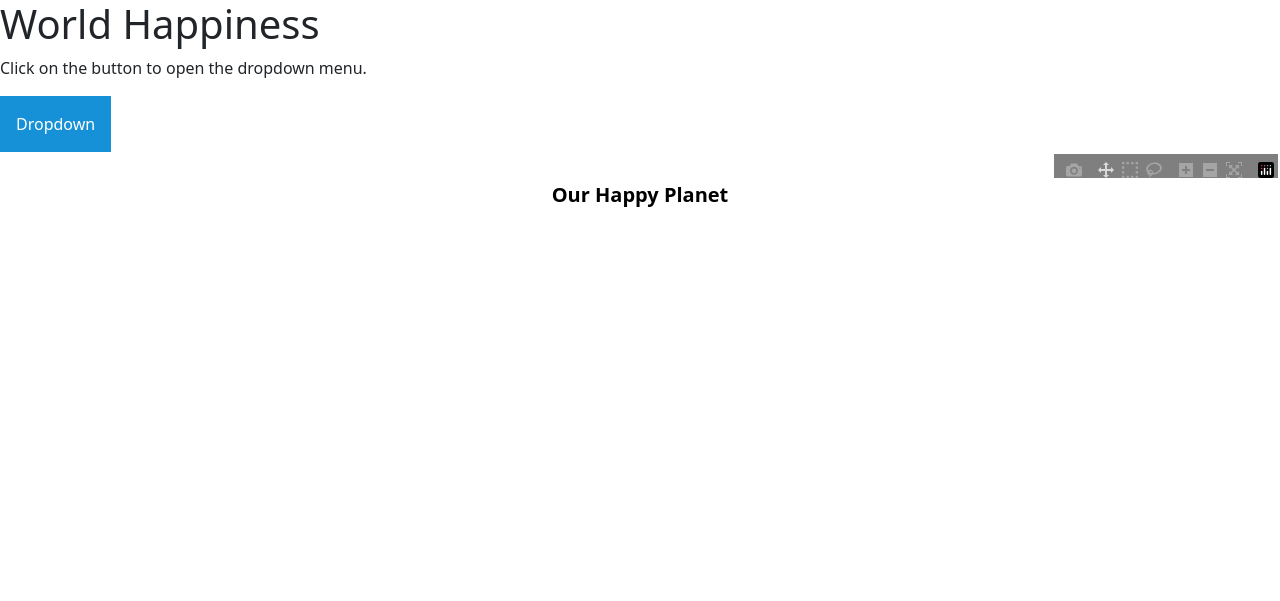
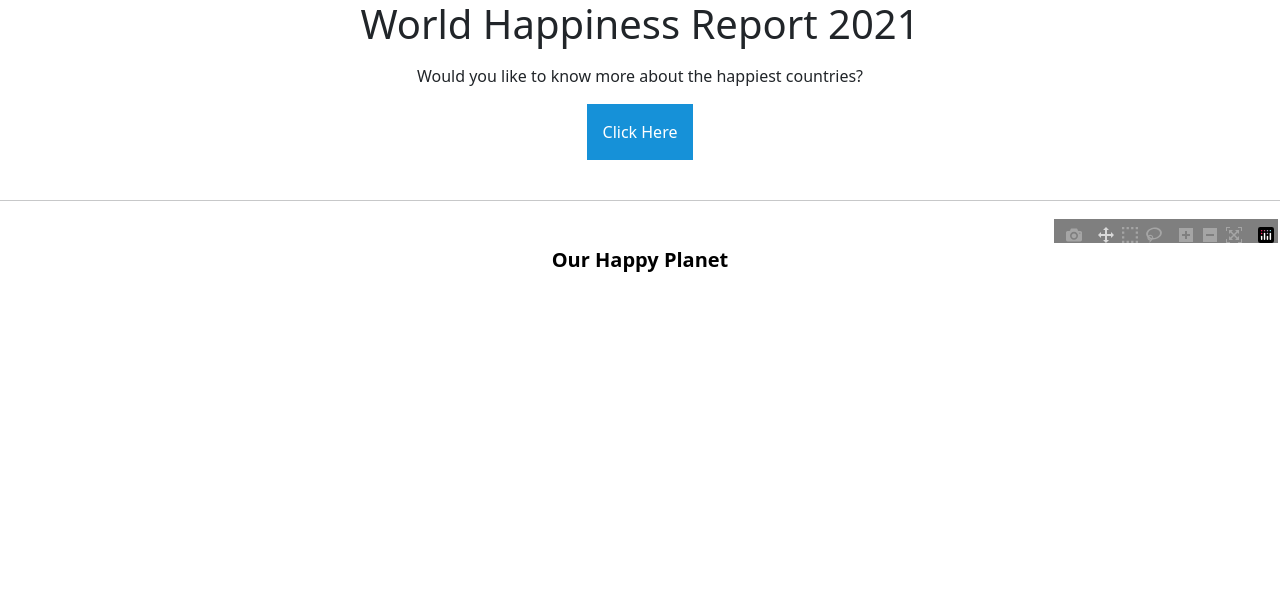
Before and after one commit to tajiabdullah/Project-3, a Flask app: page / in a window 1280 px wide. Shown: the top 601 px of the page. Run offline with Flask 2, Linux system fonts and the light colour scheme; data that the repository does not hold is empty; some libraries are stand-ins or nearby versions.

Commit message:
more visuals

```diff
--- a/templates/index.html
+++ b/templates/index.html
@@ -69,19 +69,20 @@
 </head>
 <body >
 
-<h1>World Happiness</h1>
-<p>Click on the button to open the dropdown menu.</p>
+<h1><center>World Happiness Report 2021</center></h1>
+<p><center>Would you like to know more about the happiest countries?</center></p>
 
-<div class="dropdown">
-  <button onclick="myFunction()" class="dropbtn">Dropdown</button>
+<center><div class="dropdown">
+<button onclick="myFunction()" class="dropbtn">Click Here</button>
   <div id="myDropdown" class="dropdown-content">
-    <input type="text" placeholder="Search.." id="myInput" onkeyup="filterFunction()">
-    <a href="#rank">Rank</a>
-    <a href="#score">Score</a>
-    <a href="#country">Country</a>
-    <a href="#region">Region</a>
+    <!-- <input type="text" placeholder="Search.." id="myInput" onkeyup="filterFunction()"> -->
+    <center><a href="#barchart">Happiest Countries</a></center>
+    <a href="#barchart2">Least Happiest Countries</a>
+    <a href="#bubble">GDP v. Life Expectancy</a>
+    <a href="#bubble2">Freedom of Choice v. Perception of Corruption</a>
+    <a href="#bubble3">Social Support v. Generosity</a></center>
   </div>
-</div>
+</div><br><hr>
 <div id = "globe"></div><br>
 <div id = "barchart"></div><br>
 <div id = "barchart2"></div><br>
```
Also changed, not shown: static/js/app.js (+15 -15 lines).
